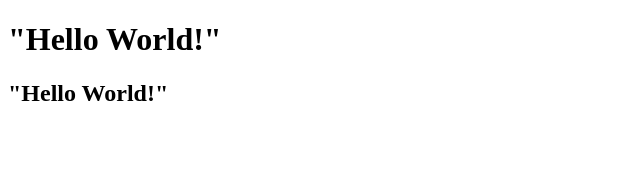
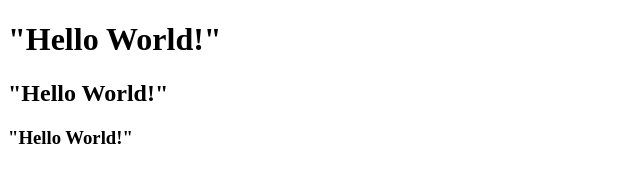
Before and after one commit to LokmanDeveloper/project03, a plain HTML site: page index.html in a window 1280 px wide. Shown: the whole page, without its empty margins (0-640 px from the left). Drawn offline with Linux system fonts and the light colour scheme.

Commit message:
Third Commit

```diff
--- a/index.html
+++ b/index.html
@@ -9,5 +9,6 @@
 <body>
     <h1>"Hello World!"</h1>
     <h2>"Hello World!"</h2>
+    <h3>"Hello World!"</h3>
 </body>
 </html>
```
